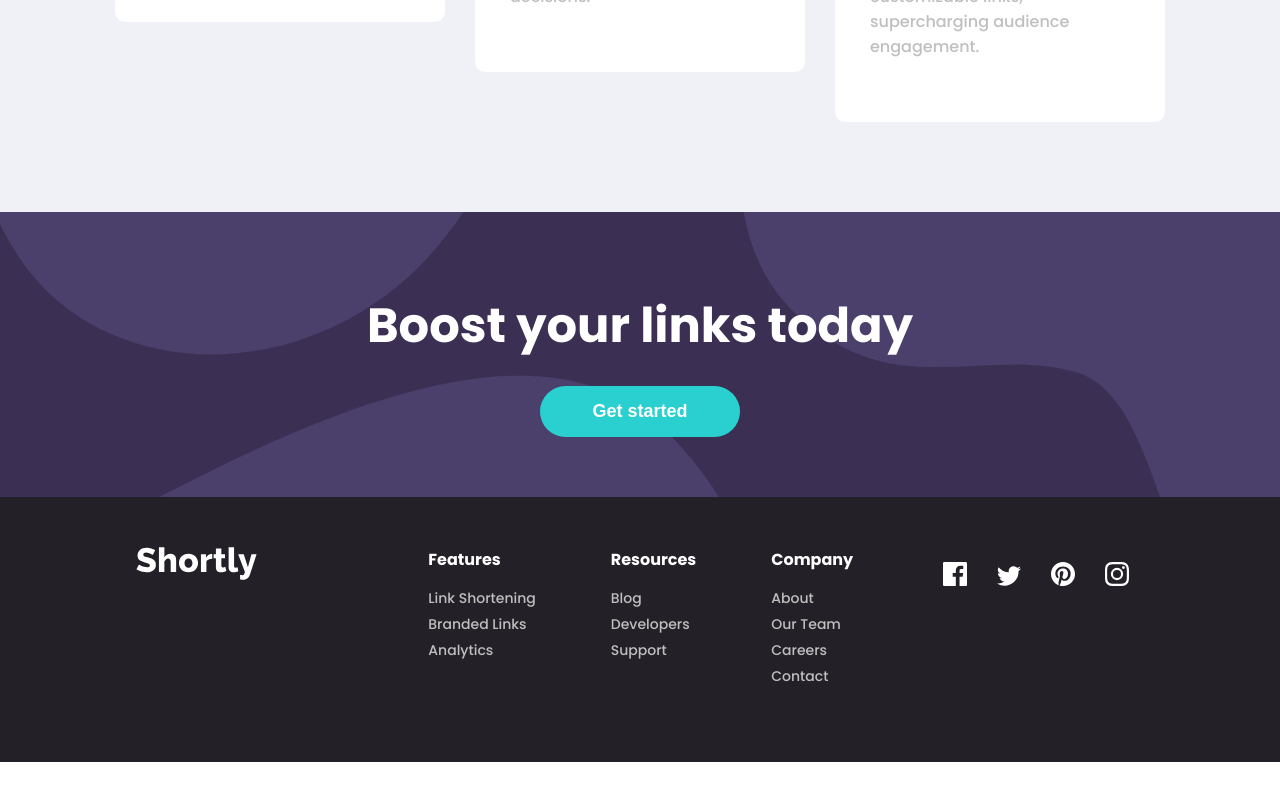
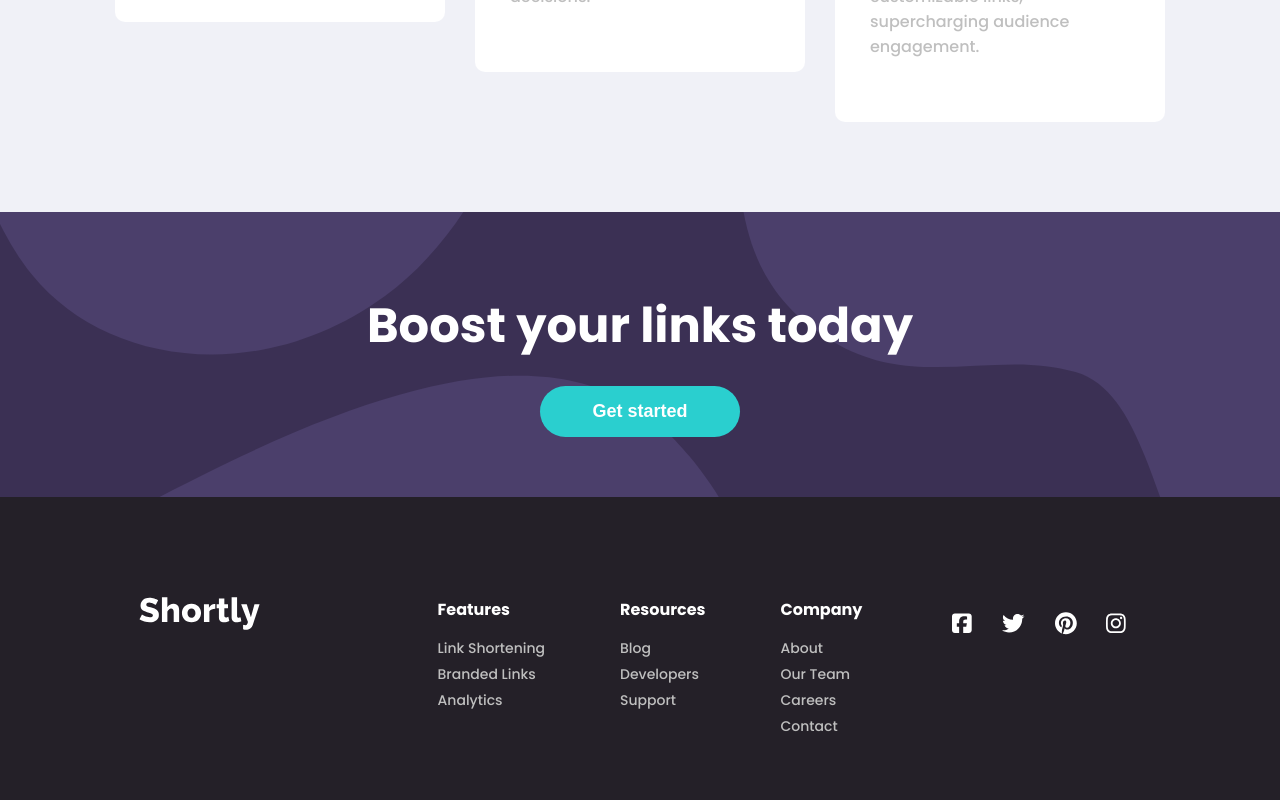
Before and after one commit to awtian/link-shortener, a Vue app: page / in a window 1280 px wide. Shown: the part 1577-2377 px from the top of the page. Before the commit the page ends 2339 px from the top, so only its background shows below. Built offline with nearby package versions, Linux system fonts and the light colour scheme.

Commit message:
done without testing, i don't think i can finish it in a day with testing

```diff
--- a/package.json
+++ b/package.json
@@ -10,6 +10,11 @@
     "lint": "eslint . --ext .vue,.js,.jsx,.cjs,.mjs --fix --ignore-path .gitignore"
   },
   "dependencies": {
+    "@fortawesome/fontawesome-svg-core": "^6.3.0",
+    "@fortawesome/free-brands-svg-icons": "^6.3.0",
+    "@fortawesome/free-regular-svg-icons": "^6.3.0",
+    "@fortawesome/free-solid-svg-icons": "^6.3.0",
+    "@fortawesome/vue-fontawesome": "^3.0.3",
     "vue": "^3.2.45"
   },
   "devDependencies": {
--- a/src/components/FooterLinks.vue
+++ b/src/components/FooterLinks.vue
@@ -22,10 +22,35 @@
         <a href="#"><p class="submenu-item">Contact</p></a>
       </div>
       <div class="submenu-container">
-        <a href="#"
-          ><img class="icon" src="@/assets/images/icon-facebook.svg"
-        /></a>
-        <a href="#"
+        <a href="#">
+          <font-awesome-icon
+            icon="fa-brands fa-facebook-square"
+            class="icon"
+            size="lg"
+          />
+        </a>
+        <a href="#">
+          <font-awesome-icon
+            icon="fa-brands fa-twitter"
+            class="icon"
+            size="lg"
+          />
+        </a>
+        <a href="#">
+          <font-awesome-icon
+            icon="fa-brands fa-pinterest"
+            class="icon"
+            size="lg"
+          />
+        </a>
+        <a href="#">
+          <font-awesome-icon
+            icon="fa-brands fa-instagram"
+            class="icon"
+            size="lg"
+          />
+        </a>
+        <!-- <a href="#"
           ><img class="icon" src="@/assets/images/icon-twitter.svg"
         /></a>
         <a href="#"
@@ -33,7 +58,7 @@
         /></a>
         <a href="#"
           ><img class="icon" src="@/assets/images/icon-instagram.svg"
-        /></a>
+        /></a> -->
       </div>
     </div>
   </div>
@@ -69,11 +94,13 @@
   margin: 5px 0px;
 }
 
-.submenu-item:hover {
+.submenu-item:hover,
+.icon:hover {
   color: var(--color-primary-cyan);
 }
 
 .icon {
+  color: white;
   margin: 15px;
 }
 
@@ -83,6 +110,8 @@
     align-items: flex-start;
     justify-content: space-around;
     padding: 50px;
+    padding-top: 100px;
+    padding-bottom: 100px;
   }
 
   .logo {
--- a/src/components/UrlShortener.vue
+++ b/src/components/UrlShortener.vue
@@ -131,6 +131,9 @@ export default {
     margin: 0;
     margin-top: -5px;
   }
+  .error-message-desktop {
+    display: none;
+  }
 
   .shorten-card input,
   .shorten-card button {
--- a/src/main.js
+++ b/src/main.js
@@ -3,4 +3,21 @@ import App from "./App.vue";
 
 import "./assets/main.css";
 
-createApp(App).mount("#app");
+/* import the fontawesome core */
+import { library } from "@fortawesome/fontawesome-svg-core";
+
+/* import font awesome icon component */
+import { FontAwesomeIcon } from "@fortawesome/vue-fontawesome";
+
+/* import specific icons */
+import {
+  faTwitter,
+  faFacebookSquare,
+  faPinterest,
+  faInstagram,
+} from "@fortawesome/free-brands-svg-icons";
+
+/* add icons to the library */
+library.add(faTwitter, faFacebookSquare, faPinterest, faInstagram);
+
+createApp(App).component("font-awesome-icon", FontAwesomeIcon).mount("#app");
```
Also changed, not shown: 1 other file (tests, documents, lock files or other folders).
